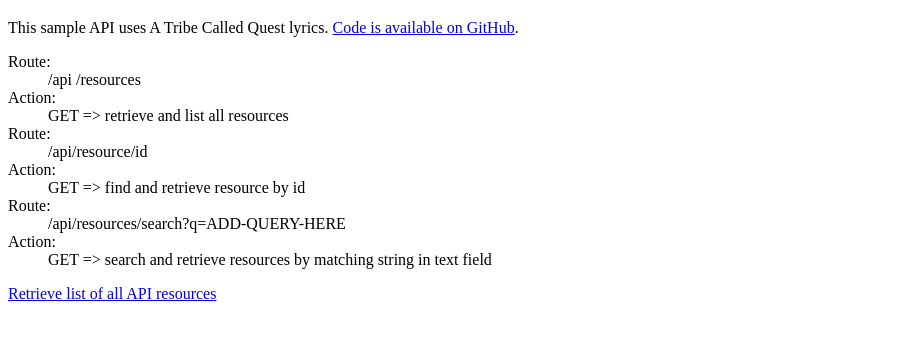
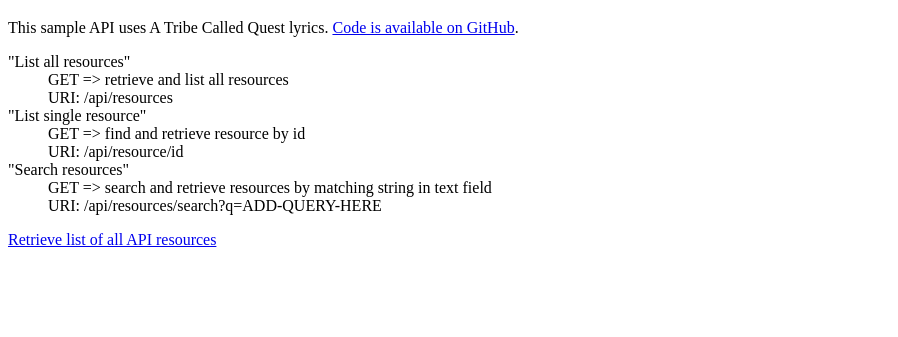
Before and after one commit to jasonclark/api-rest, a website: page index.html in a window 1280 px wide. Shown: the part 61-398 px from the top of the page, without its empty margins (0-898 px from the left). Drawn offline with Linux system fonts and the light colour scheme.

Commit message:
reformatted description of API calls

```diff
--- a/index.html
+++ b/index.html
@@ -14,18 +14,15 @@
     <h1>Welcome to an example REST API for teaching and learning.</h1>
     <p>This sample API uses A Tribe Called Quest lyrics. <a href="https://github.com/jasonclark/web-service">Code is available on GitHub</a>.</p>
     <dl>
-      <dt>Route:</dt>
-      <dd>/api /resources</dd>
-      <dt>Action:</dt>
+      <dt>"List all resources"</dt>
       <dd>GET => retrieve and list all resources</dd>
-      <dt>Route:</dt>
-      <dd>/api/resource/id</dd>
-      <dt>Action:</dt>
+      <dd>URI: /api/resources</dd>
+      <dt>"List single resource"</dt>
       <dd>GET => find and retrieve resource by id</dd>
-      <dt>Route:</dt>
-      <dd>/api/resources/search?q=ADD-QUERY-HERE</dd>
-      <dt>Action:</dt>
+      <dd>URI: /api/resource/id</dd>
+      <dt>"Search resources"</dt>
       <dd>GET => search and retrieve resources by matching string in text field</dd>
+      <dd>URI: /api/resources/search?q=ADD-QUERY-HERE</dd>
     </dl>
     <p><a href="../api/resources">Retrieve list of all API resources</a></p>
   </body>
```
